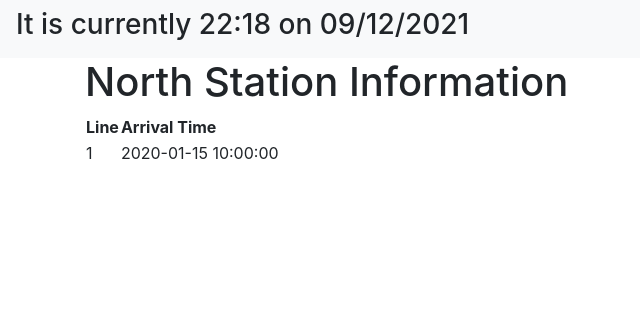
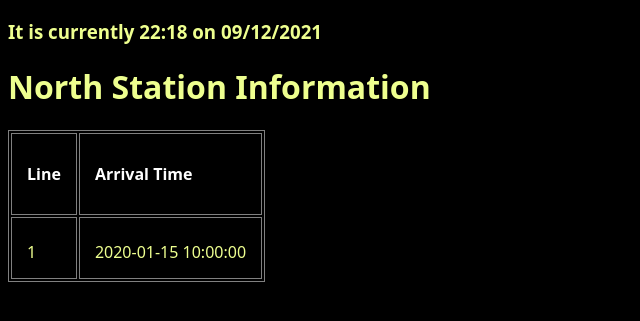
Before and after one commit to skylera93/mbta-app, a Flask app: template templates/index.html in a window 1280 px wide. Shown: the top 321 px of the page, without its empty margins (0-640 px from the left). Run offline with Flask 2, Linux system fonts and the light colour scheme; the template is opened without the code that fills it: most values are stand-ins (such as "Sample title", 1, 10 or a date in 2020); some libraries are stand-ins or nearby versions.

Commit message:
Add some basic styling

```diff
--- a/static/css/style.css
+++ b/static/css/style.css
@@ -1,6 +1,32 @@
-h1 {
-    border: 2px #eee solid;
-    color: brown;
-    text-align: center;
-    padding: 10px;
+body {
+    color: #222;
+    background: #000;
+    font: 100% system-ui;
+  }
+
+h1, h2, h3, h4, h5, h6 {
+    color: rgb(238, 255, 143);
 }
+
+table, th, td {
+    border: 1px solid gray;
+  }
+
+th {
+    color:white;
+    height: 50px;
+    text-align: left;
+    padding: 15px;
+}
+
+td {
+    color:rgb(238, 255, 143);
+    text-align: left;
+    height: 30px;
+    padding: 15px;
+    vertical-align: bottom;
+}
+
+  a {
+    color: #0033cc;
+  }
--- a/templates/base.html
+++ b/templates/base.html
@@ -6,7 +6,7 @@
     <meta name="viewport" content="width=device-width, initial-scale=1, shrink-to-fit=no">
 
     <!-- Bootstrap CSS -->
-    <link rel="stylesheet" href="https://stackpath.bootstrapcdn.com/bootstrap/4.3.1/css/bootstrap.min.css" integrity="sha384-ggOyR0iXCbMQv3Xipma34MD+dH/1fQ784/j6cY/iJTQUOhcWr7x9JvoRxT2MZw1T" crossorigin="anonymous">
+    <link rel="stylesheet" href="{{ url_for('static', filename= 'css/style.css') }}")>
 
     <title>{% block title %} {% endblock %}</title>
   </head>
```
Also changed, not shown: README.md.
